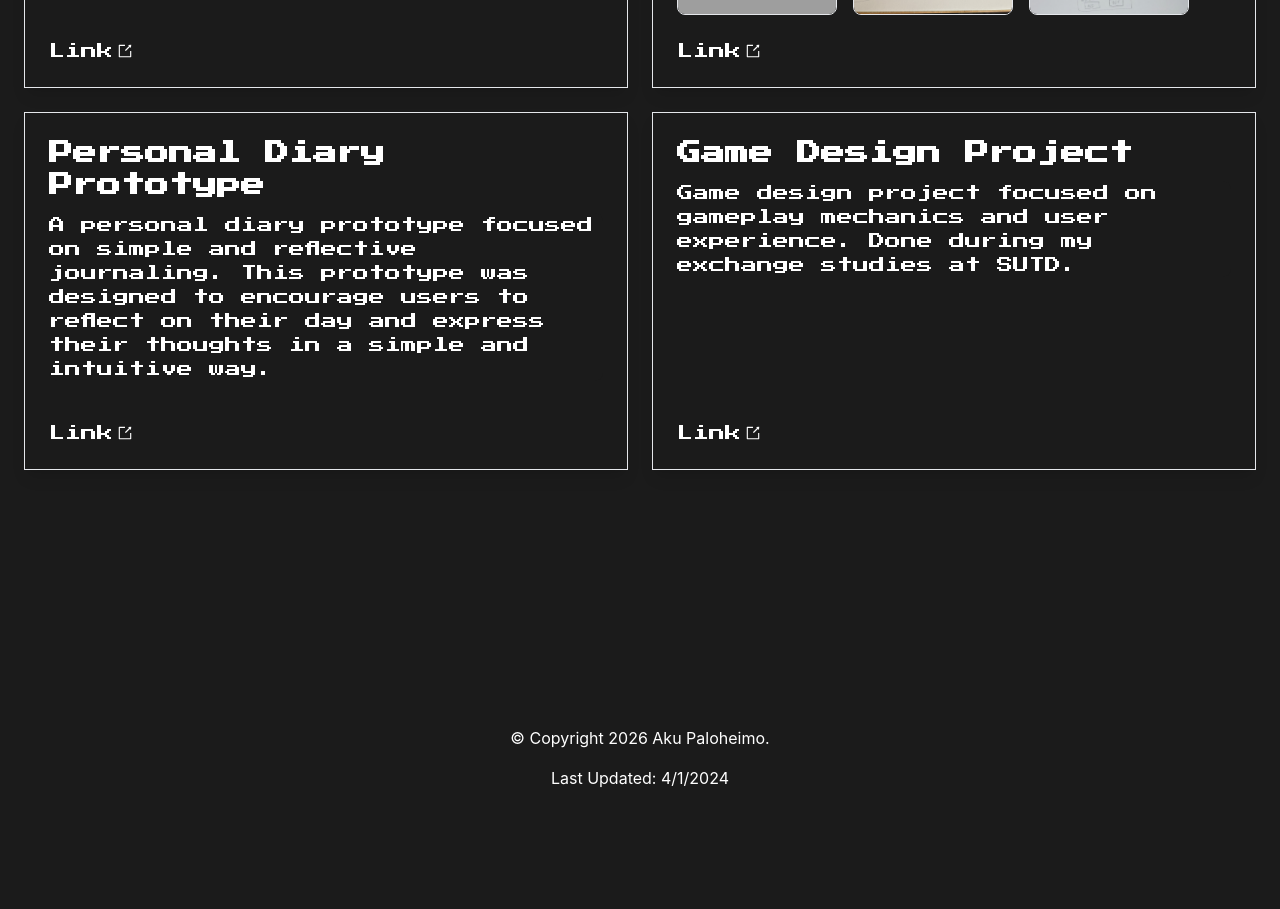
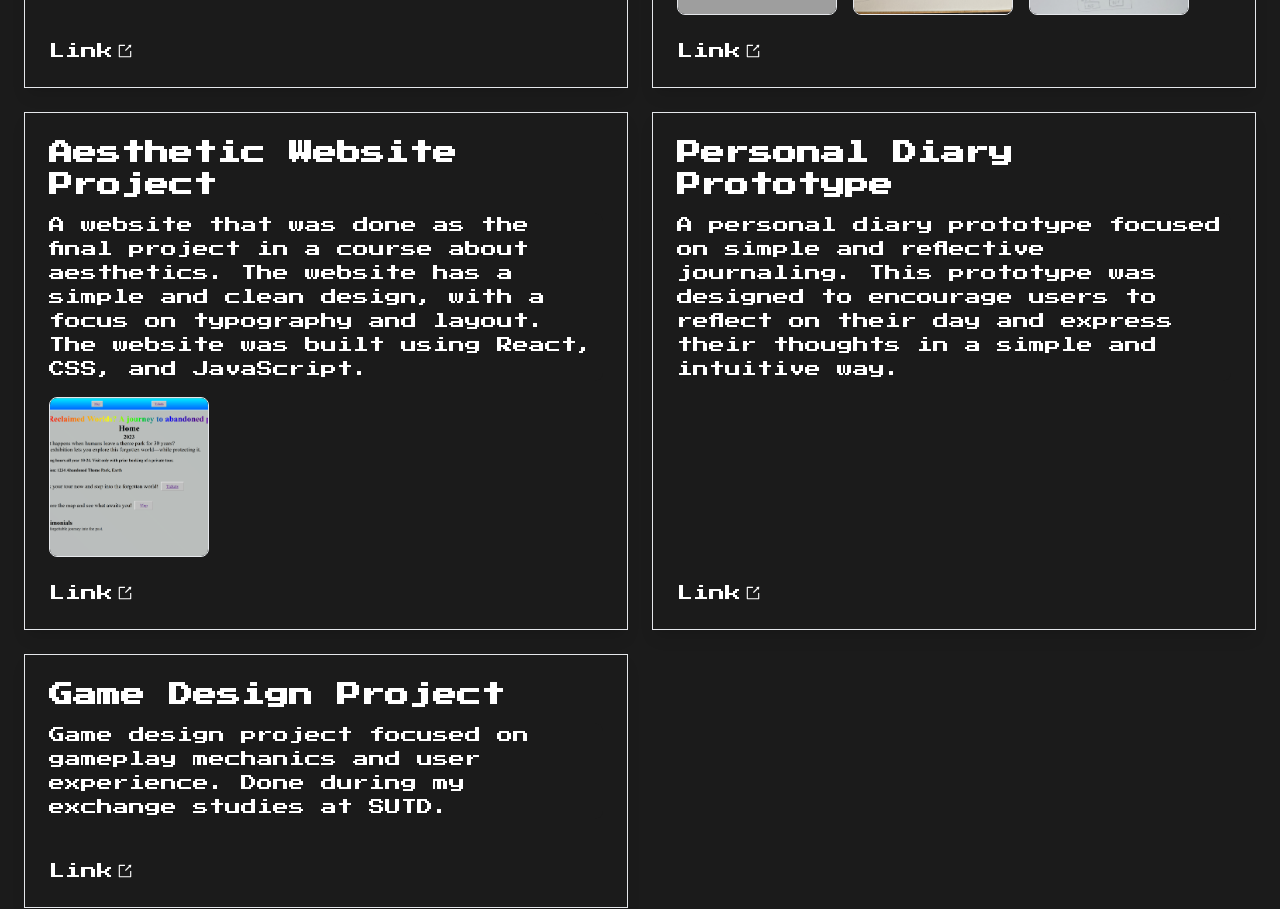
Before and after one commit to akupaloheimo/portfolio-project, a React (Create React App) app in the folder my-project/: page /portfolio in a window 1280 px wide. Shown: the part 1220-2129 px from the top of the page. Before the commit the page ends 2026 px from the top, so only its background shows below. Built offline with nearby package versions, Linux system fonts and the light colour scheme; grey boxes are pictures that could not be loaded.

Commit message:
add aesthetic project to portfolio

```diff
--- a/my-project/src/components/Projects.js
+++ b/my-project/src/components/Projects.js
@@ -9,6 +9,7 @@ import photo1 from "../assets/PrototypePhotos/photo1.jpg";
 import photo2 from "../assets/PrototypePhotos/photo2.jpg";
 import photo3 from "../assets/PrototypePhotos/photo3.jpg";
 import RPinHCI from "../assets/PrototypePhotos/RPinHCI.jpg";
+import image from "../assets/PrototypePhotos/image.png";
 
 const Projects = () => {
   const [selectedImage, setSelectedImage] = useState(null);
@@ -37,6 +38,12 @@ const Projects = () => {
       title: "Album Recommendation Prototype",
       photos: [photo1, photo2, photo3],
       link: "https://www.figma.com/proto/UEgjfcnAs7QjNwCaHkN6y8/Album-Recommender?node-id=1-5&page-id=0%3A1&starting-point-node-id=1%3A5&t=Buk2CDKFs3V7RGGO-1",
+    },
+    {
+      desc: "A website that was done as the final project in a course about aesthetics. The website has a simple and clean design, with a focus on typography and layout. The website was built using React, CSS, and JavaScript.",
+      title: "Aesthetic Website Project",
+      photos: [image],
+      link: "https://reclaimedworlds.vercel.app/",
     },
     {
       desc: "A personal diary prototype focused on simple and reflective journaling. This prototype was designed to encourage users to reflect on their day and express their thoughts in a simple and intuitive way.",
```
Also changed, not shown: my-project/src/assets/PrototypePhotos/image.png (added).
